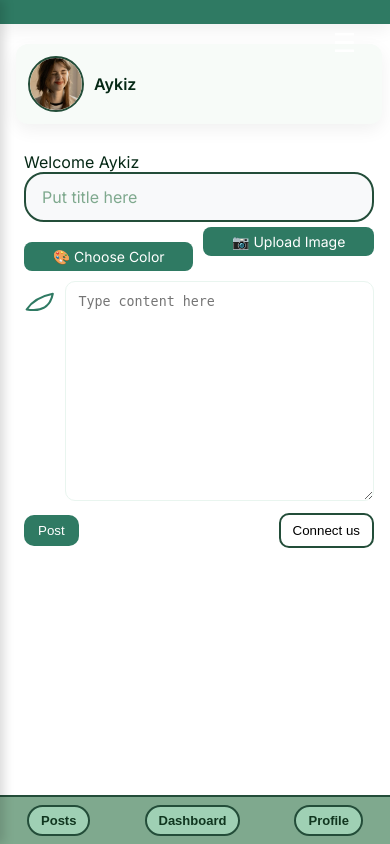
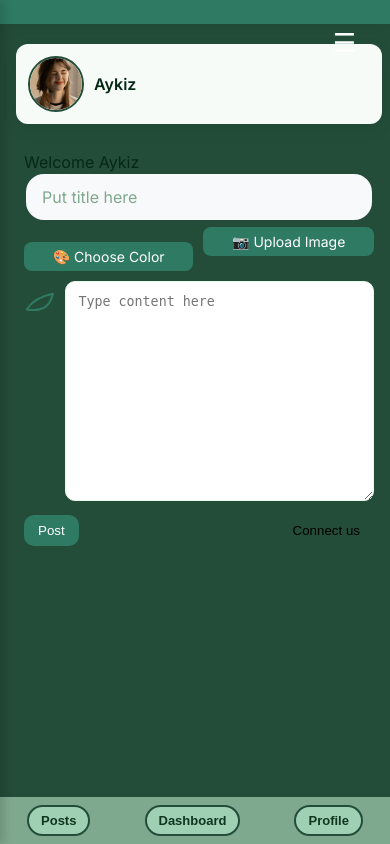
Before and after one commit to SanoManjiroa/Cloned_MVP_Lison, a Django app: page /postmake/ in a window 390 px wide. Run offline with Django 5.2, Linux system fonts and the light colour scheme.

```diff
--- a/static/css/post_make.css
+++ b/static/css/post_make.css
@@ -1,6 +1,6 @@
 :root{
   /* fallback theme variables */
-  --bg: #ffffff;
+  --bg: #234d39;
   --muted-text: #10361f;
   --pill: #9fd0b4;
   --stroke: #234d39;
```
